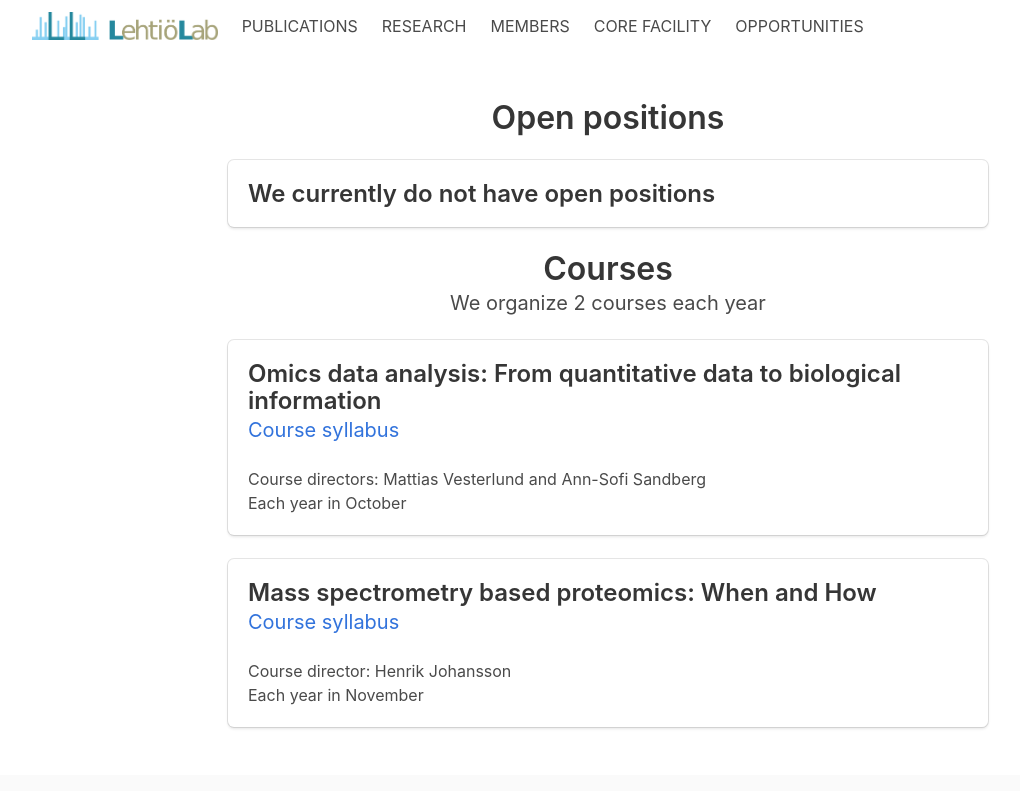
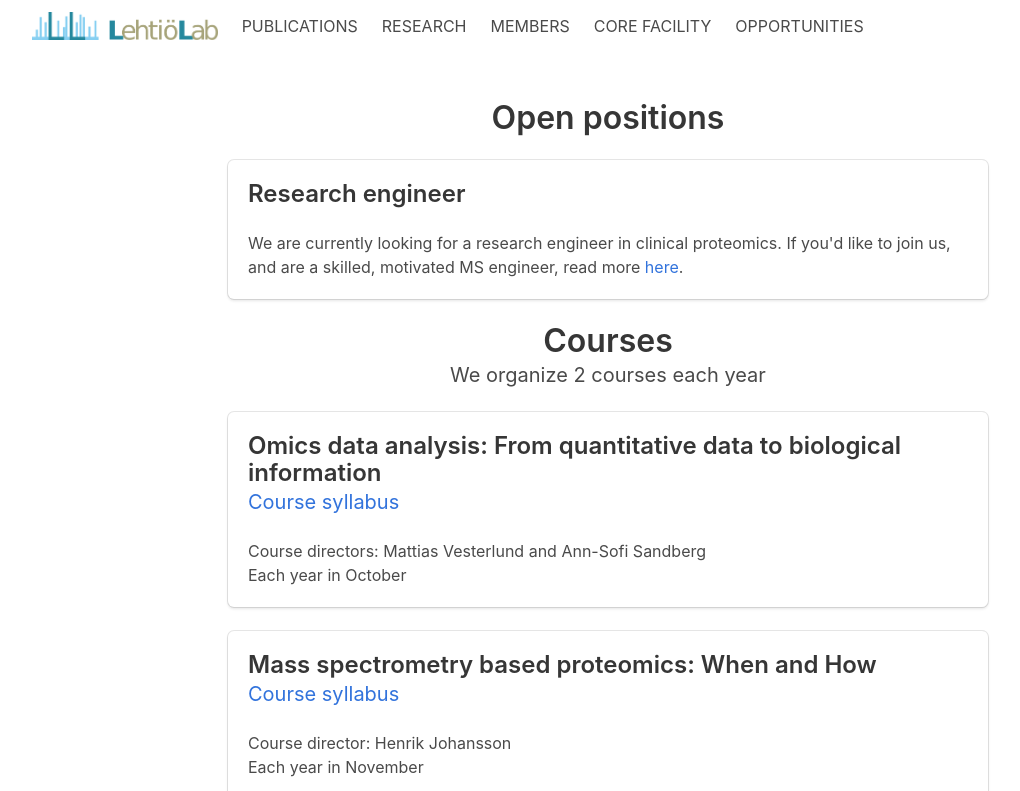
Before and after one commit to lehtiolab/old_website, a Jekyll site: the page built from opportunities.html, in a window 1280 px wide, cut to the strip 0-791 px from the top of the page. Shown: the whole strip, without its empty margins (32-1052 px from the left). Built offline with Jekyll 4.4.1, drawn with Linux system fonts in a browser that asks for light colours.

Commit message:
Open position for research engineer

```diff
--- a/opportunities.html
+++ b/opportunities.html
@@ -17,7 +17,9 @@ layout: default
 							{% endfor %}
 						{% else %}
 							<div class="box">
-								<h4 class="title is-4">We currently do not have open positions</h4>
+								<h4 class="title is-4">Research engineer</h4>
+                We are currently looking for a research engineer in clinical proteomics.
+                If you'd like to join us, and are a skilled, motivated MS engineer, read more <a href="https://regionstockholm.varbi.com/en/?jobtoken=143d5c75516784eb045e391f582f3acb32f2d8404">here</a>.
 							</div>
 						{% endif %}
 
```
